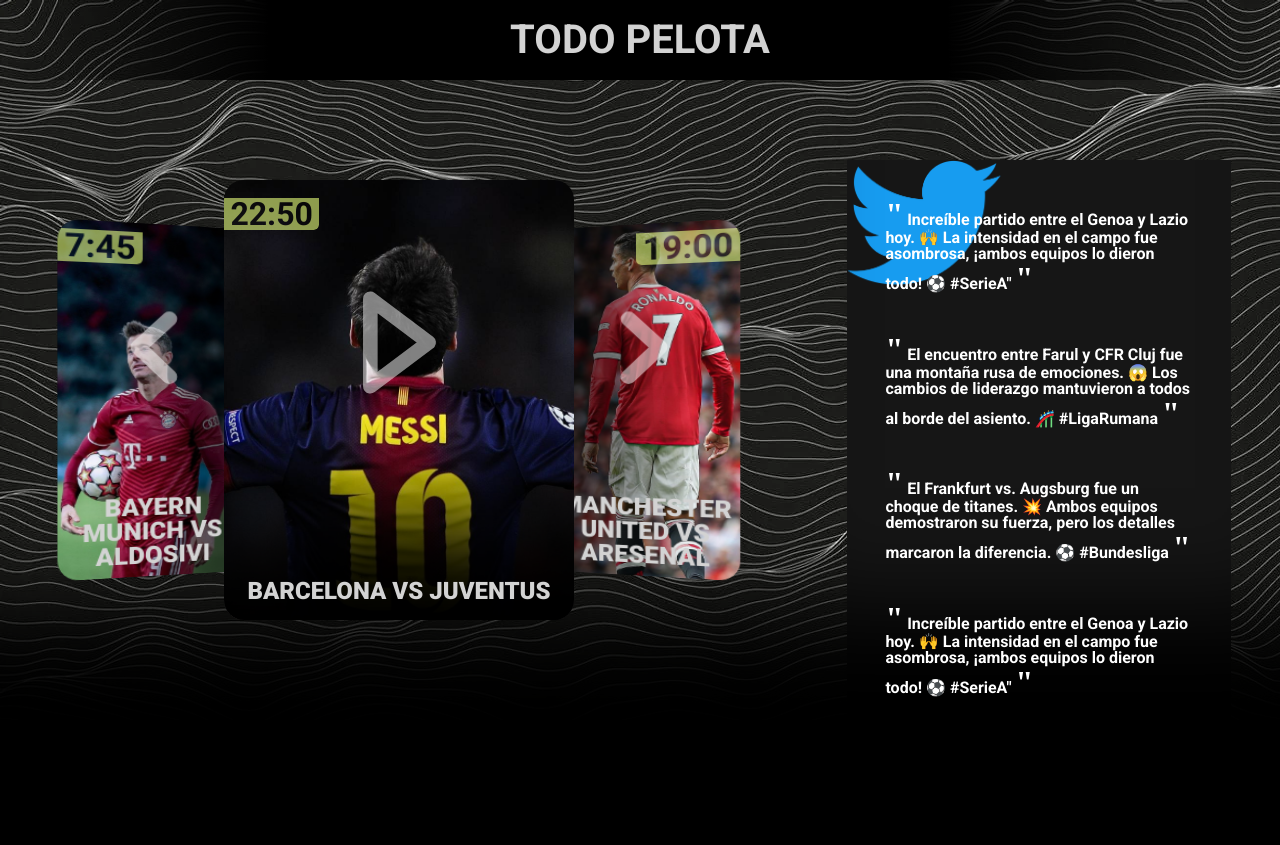
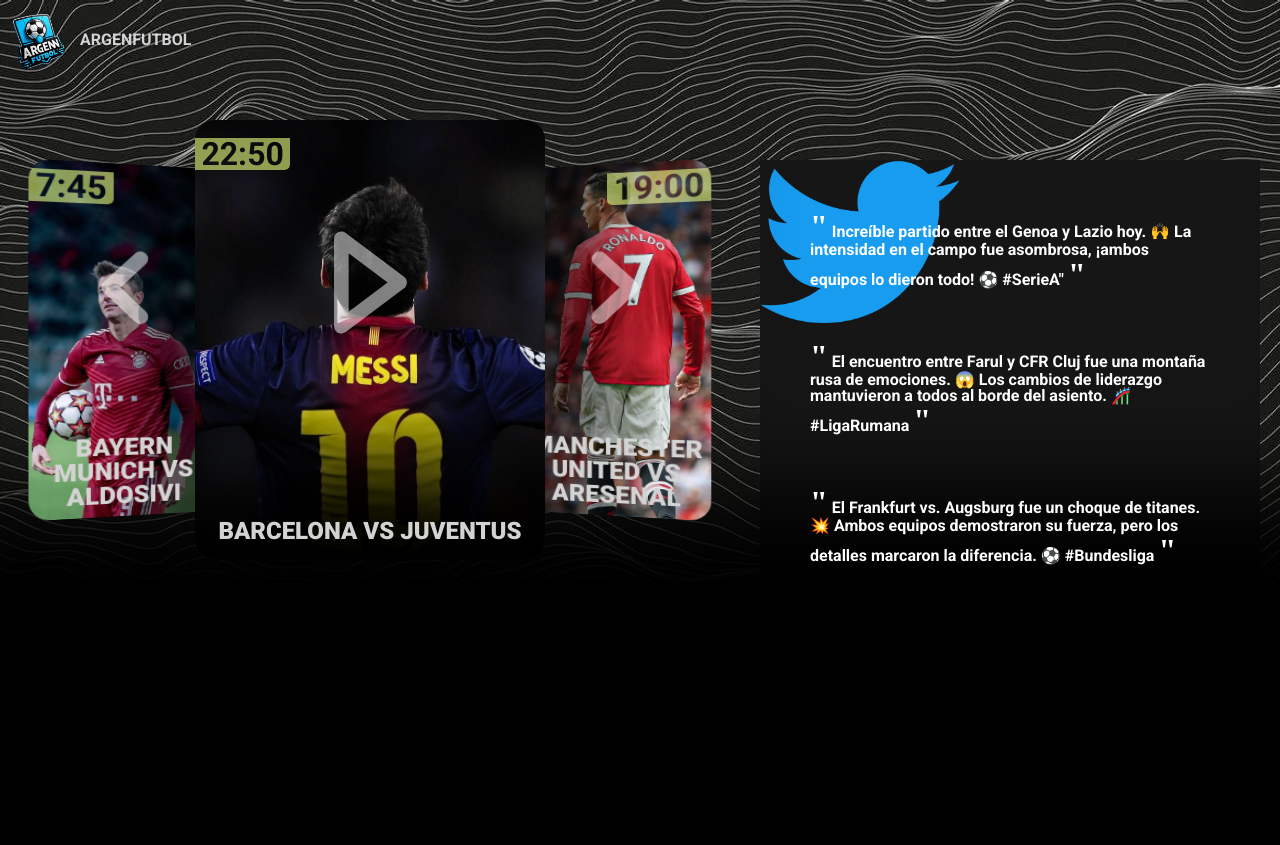
Before and after one commit to leandipardo/Web-futbol, a plain HTML site: page index.html in a window 1280 px wide. Shown: the top 845 px of the page. Drawn offline with Linux system fonts and the light colour scheme.

Commit message:
Los cambios son wenos

```diff
--- a/index.html
+++ b/index.html
@@ -16,7 +16,8 @@
   <body>
     <header>
       <div>
-        <h1>Todo pelota</h1>
+        <img src="/assets/logo.png" alt="logo argenfutbol" />
+        <h1>argenfutbol</h1>
       </div>
     </header>
     <main>
--- a/styles/style.css
+++ b/styles/style.css
@@ -25,25 +25,17 @@
   position: absolute;
   height: 10dvh;
   width: 100vw;
-  background: linear-gradient(
-    90deg,
-    rgba(0, 0, 0, 0) 0%,
-    rgb(0, 0, 0) 21%,
-    rgb(0, 0, 0) 74%,
-    rgba(0, 0, 0, 0) 100%
-  );
   display: flex;
   flex-flow: row nowrap;
-  justify-content: center;
 }
 header > div {
   width: 50vw;
   height: 100%;
-  font-size: 2.5em; /* Todo */
   display: flex;
   align-items: center;
-  text-align: center;
-  justify-content: center;
+}
+header > div > img {
+  height: 100%;
 }
 header > ul {
   width: 50vw;
@@ -108,7 +100,6 @@
   justify-content: space-between;
   height: 100%;
   overflow: hidden;
-  border-radius: 20px;
   background-position: center;
   background-size: cover;
   box-shadow: 1px -195px 101px -84px rgba(0, 0, 0, 1) inset;
@@ -131,6 +122,7 @@
   box-shadow: -200px -22px 65px -120px rgba(0, 0, 0, 0.65) inset;
   -webkit-box-shadow: -200px -22px 65px -120px rgba(0, 0, 0, 0.65) inset;
   -moz-box-shadow: -200px -22px 65px -120px rgba(0, 0, 0, 0.65) inset;
+  border-radius: 20px 0 0 20px;
 }
 .der-carousel {
   transform: rotateX(0deg) translateX(-10%) rotateY(350deg);
@@ -138,6 +130,7 @@
   -webkit-box-shadow: 200px -22px 65px -120px rgba(0, 0, 0, 0.65) inset;
   -moz-box-shadow: 200px -22px 65px -120px rgba(0, 0, 0, 0.65) inset;
   background-image: url("");
+  border-radius: 0 20px 20px 0;
 }
 .der-carousel p {
   align-self: flex-end;
@@ -147,6 +140,7 @@
   background-image: url("");
   z-index: 1;
   width: 50%;
+  border-radius: 20px;
 }
 .center-carousel a {
   position: absolute;
@@ -198,8 +192,8 @@
 .twitter {
   margin-top: 10dvh;
   position: relative;
-  width: 30vw;
-  height: 70dvh;
+  width: clamp(100px, 500px, 500px);
+  height: clamp(50dvh, 55dvh, 60dvh);
   background-color: var(--background-color);
   box-shadow: 1px -195px 101px -84px rgba(0, 0, 0, 1) inset;
   -webkit-box-shadow: 1px -195px 101px -84px rgba(0, 0, 0, 1) inset;
```
Also changed, not shown: assets/logo.png (added).
